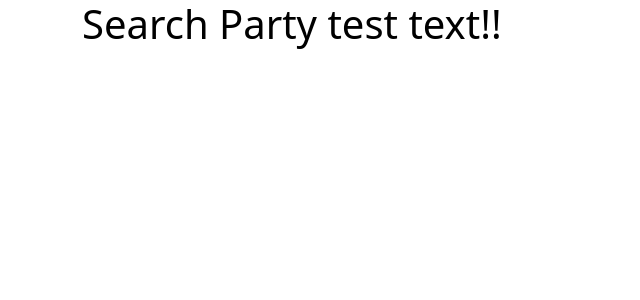
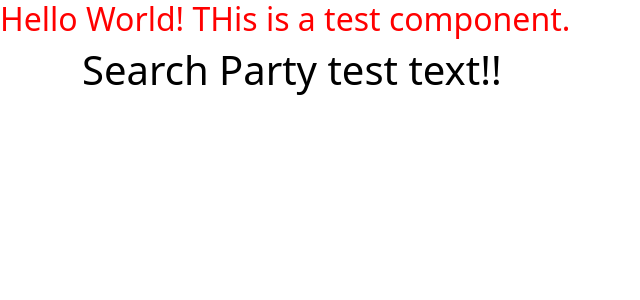
Before and after one commit to Qhallim/search-party, a React (Vite) app in the folder client/: page / in a window 1280 px wide. Shown: the top 300 px of the page, without its empty margins (0-640 px from the left). Built offline with nearby package versions, Linux system fonts and the light colour scheme.

Commit message:
added componets directory

```diff
--- /dev/null
+++ b/client/src/components/TestHeader.jsx
@@ -0,0 +1,9 @@
+function TestHeader() {
+  return (
+    <h2 style={{ color: "red" }}>
+      Hello World! THis is a test component.
+    </h2>
+  );
+}
+
+export default TestHeader;
--- a/client/src/pages/Home.jsx
+++ b/client/src/pages/Home.jsx
@@ -1,7 +1,18 @@
+import TestHeader from "../components/TestHeader";
+
 export default function Home() {
-  return (
-    <div className="container heading text-black">
-      <h1>Search Party test text!!</h1>
-    </div>
-  );
+    return (
+        <>
+
+            <TestHeader />
+
+
+            <div className="container heading text-black">
+                <h1>Search Party test text!!</h1>
+            </div>
+
+
+
+        </>
+    );
 }
```
